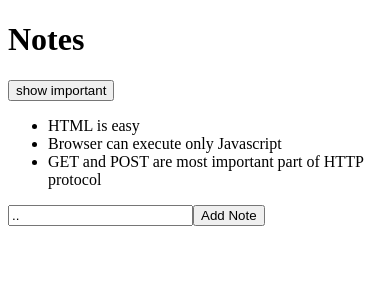
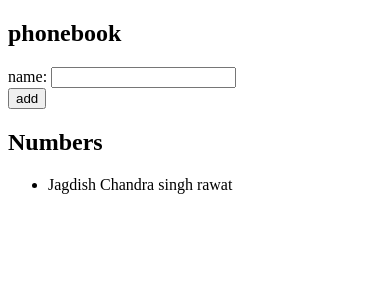
Before and after one commit to rawatj1/react-fullstack-part2, a React (Vite) app: page / in a window 390 px wide. Shown: the top 300 px of the page. Built offline with nearby package versions, Linux system fonts and the light colour scheme.

Commit message:
2.7: The Phonebook Step 2

```diff
--- a/src/App.jsx
+++ b/src/App.jsx
@@ -1,41 +1,47 @@
+
 import {useState} from "react";
-import Note from "./components/Notes";
+import Note from "./components/Notes.jsx";
 
 
-const App = (props) => {
-    const[notes, setNotes] = useState(props.notes)
-    const[newNote, setNewNote] = useState('..')
-    const[showAll, setShowAll] = useState(true)
+const App = () => {
+    const [persons, setPersons] = useState([{name: 'Jagdish Chandra singh rawat'}]);
+    const [newName, setNewName] = useState('');
 
-    const addNote = (event) => {
+    const handleNewNameChange = (event)=> {
+        console.log("handleNewNameClick", event.target.value);
+        setNewName(event.target.value);
+    }
+
+    const addPhoneDetails = (event) => {
+        console.log("addPhoneDetails: ", {name: newName})
         event.preventDefault()
-        const noteObject = {
-            content: newNote,
-            important: Math.random() < 0.5,
-            id: notes.length + 1,
+        const existingPerson = persons.find((person) => person.name === newName)
+        if(existingPerson){
+            alert(`${newName} is already added to phonebook`)
+            return;
         }
-        setNotes(notes.concat(noteObject))
-        setNewNote('')
+        setPersons([...persons, { name: newName }]);
+        setNewName('')
     }
-    const handleNoteChange = (event) => {
-        console.log('button clicked', event.target.value)
-        setNewNote(event.target.value)
-    }
-    const notesToShow = showAll ? notes : notes.filter((note)=> note.important === true)
 
     return (
         <div>
-            <h1>Notes</h1>
-            <button onClick={()=> setShowAll(!showAll)}>
-               show { showAll ? 'important': 'all'}
-            </button>
-            <ul>
-                {notesToShow.map(note => <Note key={note.id} note={note}/>)}
-            </ul>
-            <form onSubmit={addNote}>
-                <input value={newNote} onChange={handleNoteChange}/>
-                <button type="submit">Add Note</button>
+            <h2>phonebook</h2>
+            <form onSubmit={addPhoneDetails}>
+                <div>
+                    name: <input value={newName} onChange={handleNewNameChange} />
+                </div>
+                <div>
+                    <button type='submit'>add</button>
+                </div>
             </form>
+            <h2>Numbers</h2>
+            <div className="persons">
+                <ul>
+                    {persons.map((person, index) => <Note key={index + 1} note={{content: person.name}} />)}
+                </ul>
+            </div>
+
         </div>
     )
 
--- a/src/main.jsx
+++ b/src/main.jsx
@@ -1,23 +1,7 @@
 import ReactDOM from 'react-dom/client'
 import App from './App'
 
-const notes = [
-    {
-        id: 1,
-        content: 'HTML is easy',
-        important: true
-    },
-    {
-        id: 2,
-        content: 'Browser can execute only Javascript',
-        important: false
-    },
-    {
-        id: 3,
-        content: 'GET and POST are most important part of HTTP protocol',
-        important: true
-    }
-]
+
 ReactDOM.createRoot(document.getElementById('root')).render(
-    <App notes={notes} />
+    <App />
 )
```
